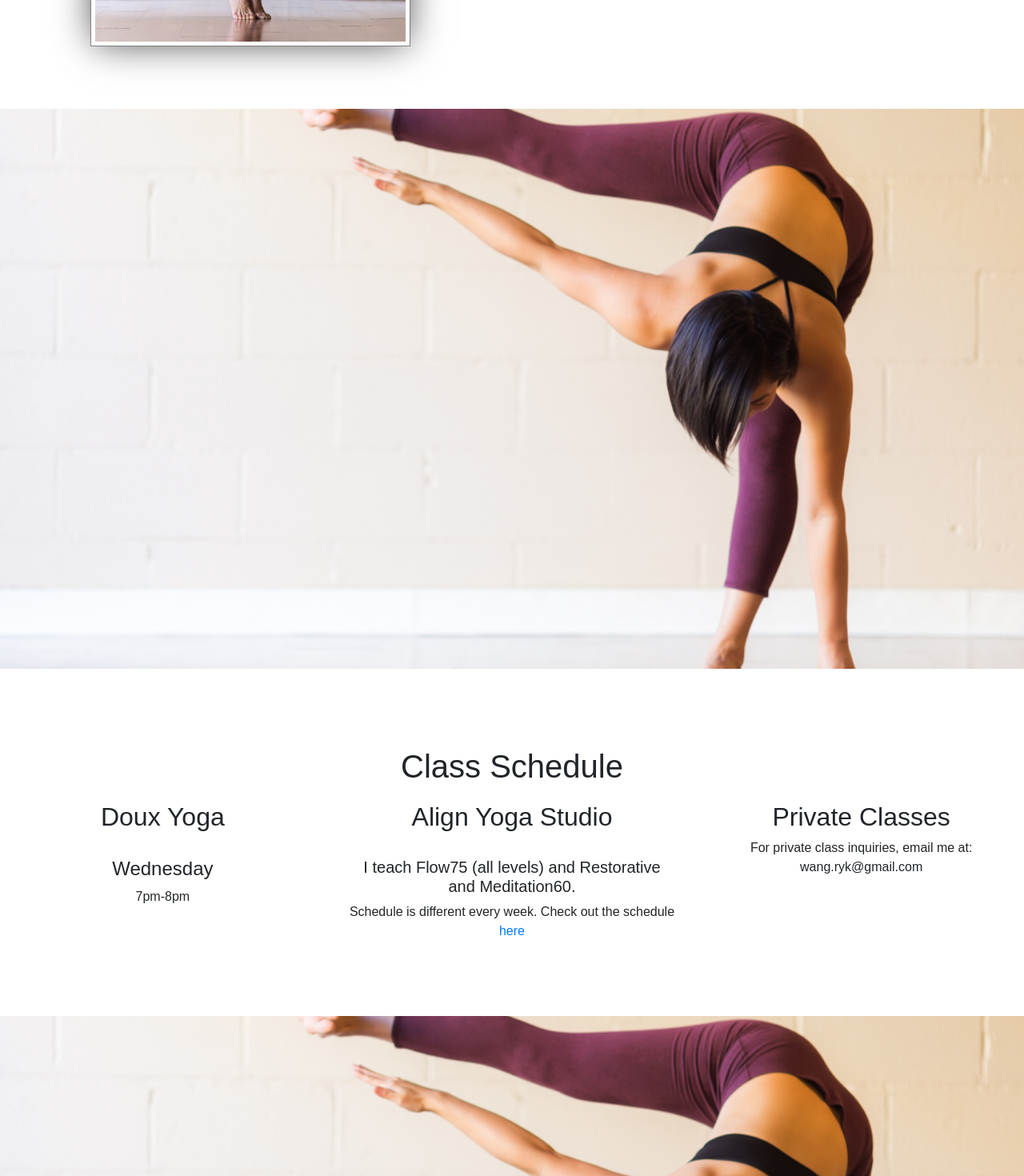
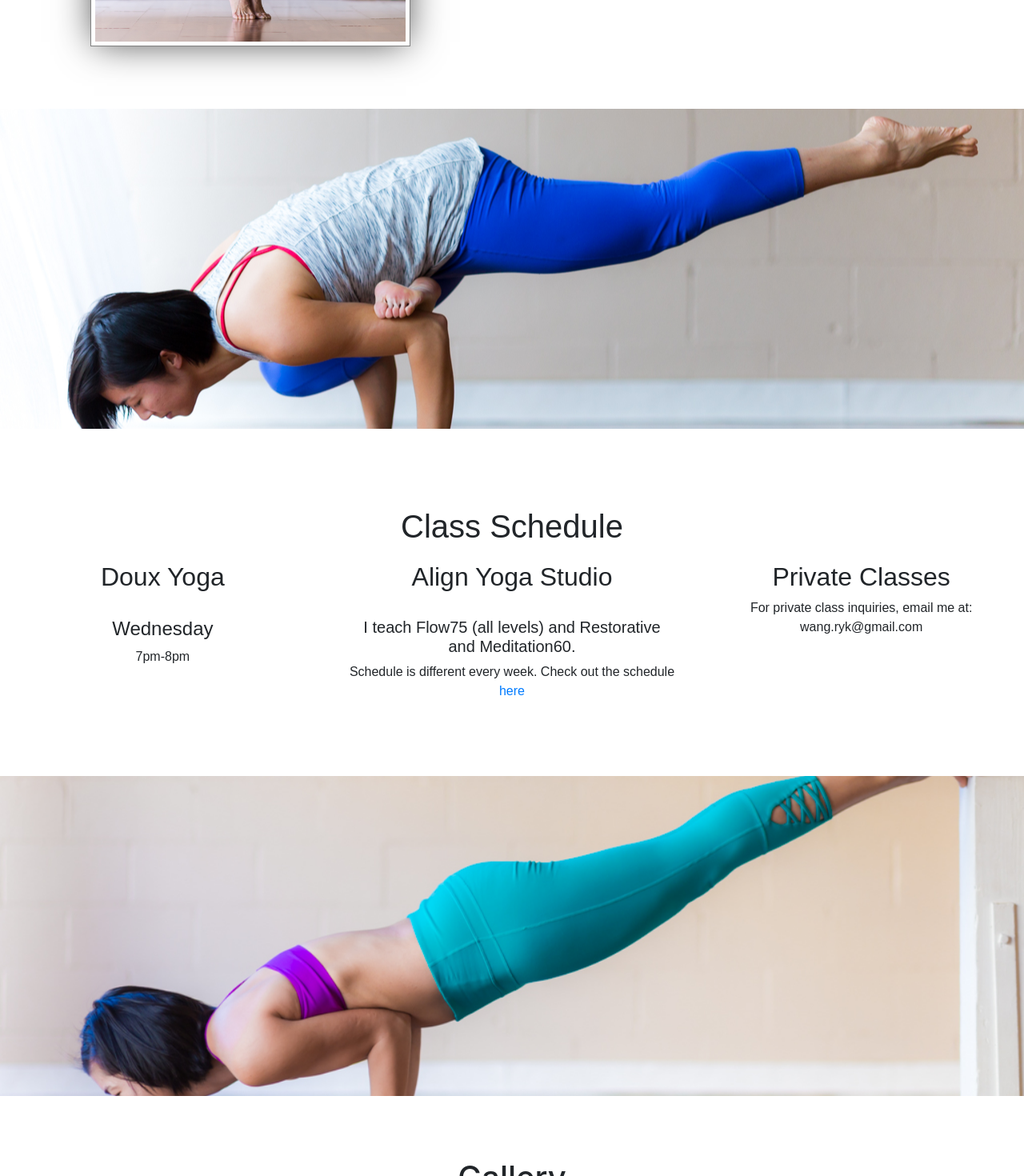
Before and after one commit to clayyy123/rachelwang, a React (Create React App) app in the folder client/: page / in a window 1280 px wide. Shown: the part 1120-2590 px from the top of the page at 80% size. Built offline with nearby package versions, Linux system fonts and the light colour scheme; a web font is replaced by a local one.

Commit message:
added keyframes

```diff
--- a/client/public/index.html
+++ b/client/public/index.html
@@ -14,6 +14,7 @@
     <link rel="stylesheet" href="https://use.fontawesome.com/releases/v5.0.13/css/all.css" integrity="sha384-DNOHZ68U8hZfKXOrtjWvjxusGo9WQnrNx2sqG0tfsghAvtVlRW3tvkXWZh58N9jp" crossorigin="anonymous">
     <link rel="stylesheet" type="text/css" charset="UTF-8" href="https://cdnjs.cloudflare.com/ajax/libs/slick-carousel/1.6.0/slick.min.css" />
     <link rel="stylesheet" type="text/css" href="https://cdnjs.cloudflare.com/ajax/libs/slick-carousel/1.6.0/slick-theme.min.css" />
+
     <!--
       Notice the use of %PUBLIC_URL% in the tags above.
       It will be replaced with the URL of the `public` folder during the build.
@@ -42,6 +43,5 @@
       To begin the development, run `npm start` or `yarn start`.
       To create a production bundle, use `npm run build` or `yarn build`.
     -->
-
   </body>
 </html>
--- a/client/src/App.css
+++ b/client/src/App.css
@@ -1,8 +1,8 @@
 .App {
   text-align: center;
   margin: 0;
-    padding: 0;
-    overflow-x: hidden;
+  padding: 0;
+  overflow-x: hidden;
 
 }
 
@@ -50,6 +50,16 @@
   -webkit-box-shadow: 0px 0px 45px -5px rgba(0,0,0,0.75);
   -moz-box-shadow: 0px 0px 45px -5px rgba(0,0,0,0.75);
   box-shadow: 0px 0px 45px -5px rgba(0,0,0,0.75);
+
+}
+
+@keyframes slideInFromLeft {
+  0% {
+    opacity: 0;
+  }
+  100% {
+    opacity: 1;
+  }
 }
 
 
@@ -126,8 +136,33 @@ label:after {
   background-attachment: fixed;
   background-position: center;
   background-size: cover;
+  animation:5s slideInFromLeft;
 }
 
 .bg-light{
   opacity: 0.5;
 }
+
+.para2{
+  background-image: url("./parallax.jpg");
+  height: 400px;
+  background-attachment: fixed;
+  background-position: center;
+  background-size: cover;
+}
+
+.para3{
+  background-image: url("./parallax1.jpg");
+  height: 400px;
+  background-attachment: fixed;
+  background-position: center;
+  background-size: cover;
+}
+
+.para4{
+  background-image: url("./Home.jpg");
+  height: 400px;
+  background-attachment: fixed;
+  background-position: center;
+  background-size: cover;
+}
--- a/client/src/App.js
+++ b/client/src/App.js
@@ -65,19 +65,19 @@ class App extends Component {
             <Collapse isOpen={this.state.isOpen} navbar>
               <Nav className="ml-auto" navbar>
                 <NavItem>
-                  <Link activeClass="active" className="nav" to="home" spy={true} smooth={true} duration={500} >Home</Link>
+                  <Link activeClass="active" className="nav" to="home" spy={true} smooth={true} duration={1000} >Home</Link>
                 </NavItem>
                 <NavItem>
-                  <Link activeClass="active" className="nav" to="about" spy={true} smooth={true} duration={500} >About</Link>
+                  <Link activeClass="active" className="nav" to="about" spy={true} smooth={true} duration={1000} >About</Link>
                 </NavItem>
                 <NavItem>
-                  <Link activeClass="active" className="nav" to="classes" spy={true} smooth={true} duration={500} >Classes</Link>
+                  <Link activeClass="active" className="nav" to="classes" spy={true} smooth={true} duration={1000} >Classes</Link>
                 </NavItem>
                 <NavItem>
-                  <Link activeClass="active" className="nav" to="gallery" spy={true} smooth={true} duration={500} >Gallery</Link>
+                  <Link activeClass="active" className="nav" to="gallery" spy={true} smooth={true} duration={1000} >Gallery</Link>
                 </NavItem>
                 <NavItem>
-                  <Link activeClass="active" className="nav" to="contact" spy={true} smooth={true} duration={500} >Contact</Link>
+                  <Link activeClass="active" className="nav" to="contact" spy={true} smooth={true} duration={1000} >Contact</Link>
                 </NavItem>
               </Nav>
             </Collapse>
@@ -88,11 +88,11 @@ class App extends Component {
         <Element name="home"><Home /></Element>
 
         <Element name="about"><About /></Element>
-        <Home />
+        <div className="para2"></div>
         <Element name="classes"><Classes /></Element>
-        <Home />
+        <div className="para3"></div>
         <Element name="gallery"><Gallery /></Element>
-        <Home />
+        <div className="para4"></div>
         <Element name="contact"><Contact /></Element>
         <footer>
           <End />
--- a/client/src/views/About.js
+++ b/client/src/views/About.js
@@ -10,7 +10,9 @@ class About extends Component {
       </div>
         <Row>
           <Col sm="12" md="6">
-          <img id="about-me" src={aboutMe} />
+            <div id="about">
+              <img id="about-me" src={aboutMe} />
+            </div>
           </Col>
           <Col sm="12" md={{ size: 5}}>
           <h1> About Me </h1>
```
Also changed, not shown: client/src/parallax.jpg (added), client/src/parallax1.jpg (added).
